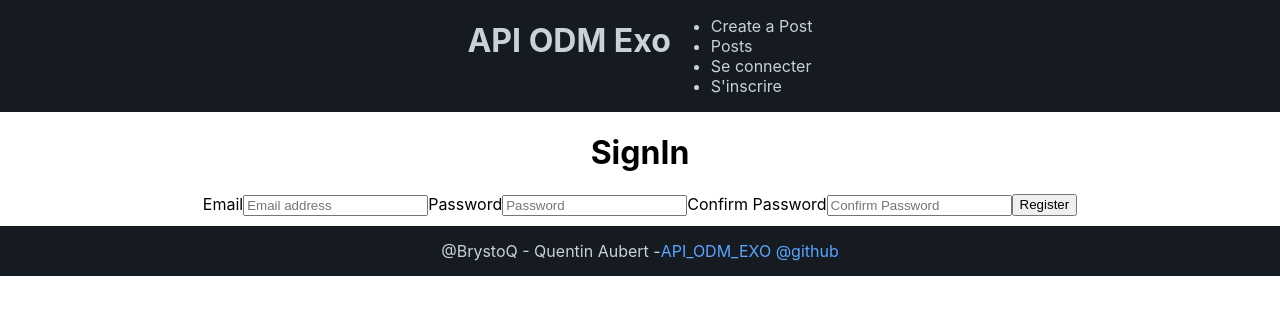
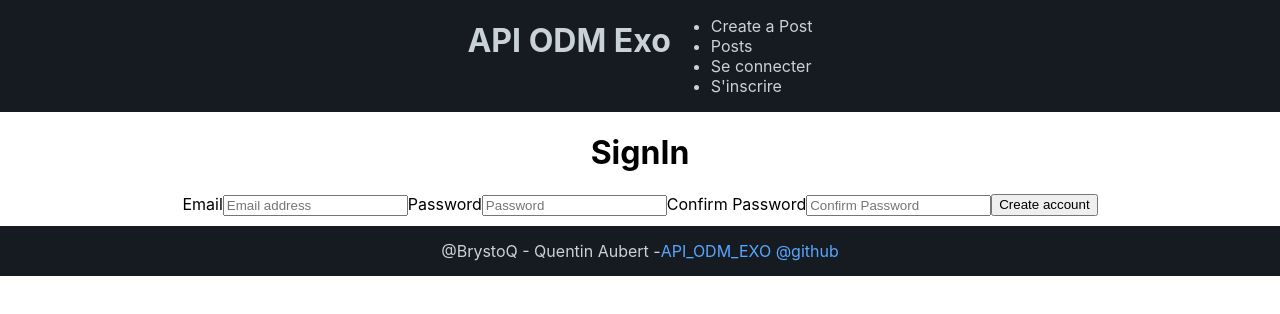
Before and after one commit to BrystoQ/API_ODM_EXO, a React (Create React App) app in the folder front/: page /register in a window 1280 px wide. Shown: the top 314 px of the page. Built offline with nearby package versions, Linux system fonts and the light colour scheme.

Commit message:
feat(front): register new account

```diff
--- a/front/src/pages/Register.js
+++ b/front/src/pages/Register.js
@@ -1,4 +1,4 @@
-import { Component, Navigate } from "react";
+import { Component } from "react";
 import axios from "axios";
 import "./Register.js";
 
@@ -33,20 +33,19 @@ export default class Register extends Component {
       };
 
       axios
-        .post("http://localhost:3000/users/register", body)
+        .post("http://localhost:3000/user/register", body)
         .then((res) => this.setState({ message: res.data.message }))
         .catch((error) => this.setState({ message: error }));
     } else {
       throw new Error("Passwords not correspond");
     }
-    return <Navigate to={`/`} />;
   };
 
   render = () => {
     return (
       <>
         <h1>SignIn</h1>
-        <form>
+        <form onSubmit={this.handleSubmit}>
           <div>
             <label>Email</label>
             <input
@@ -84,9 +83,7 @@ export default class Register extends Component {
               onChange={this.handleChange}
             />
           </div>
-          <button type={"submit"} value="Register">
-            <span>Register</span>
-          </button>
+          <input type={"submit"} value={"Create account"} />
         </form>
       </>
     );
```
